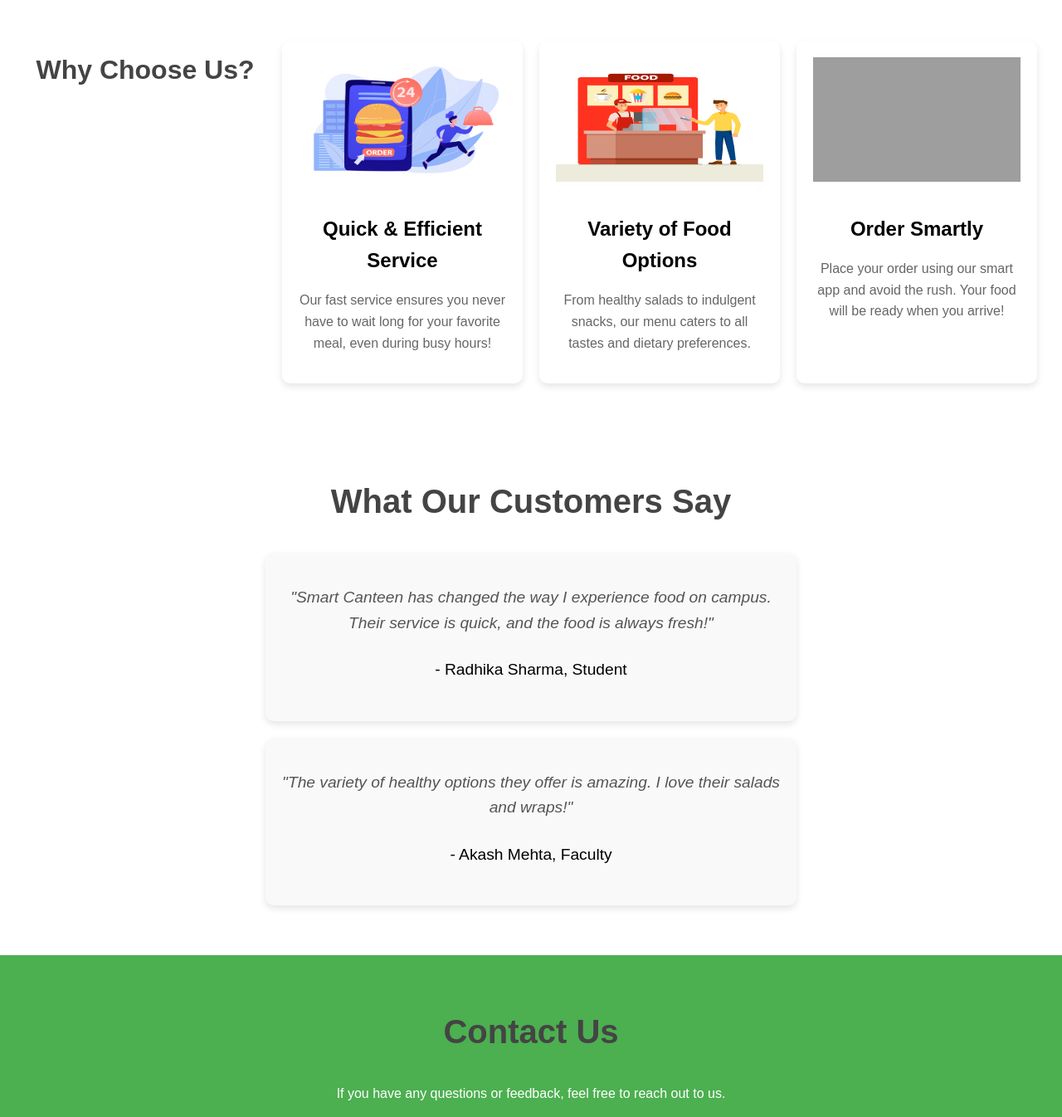
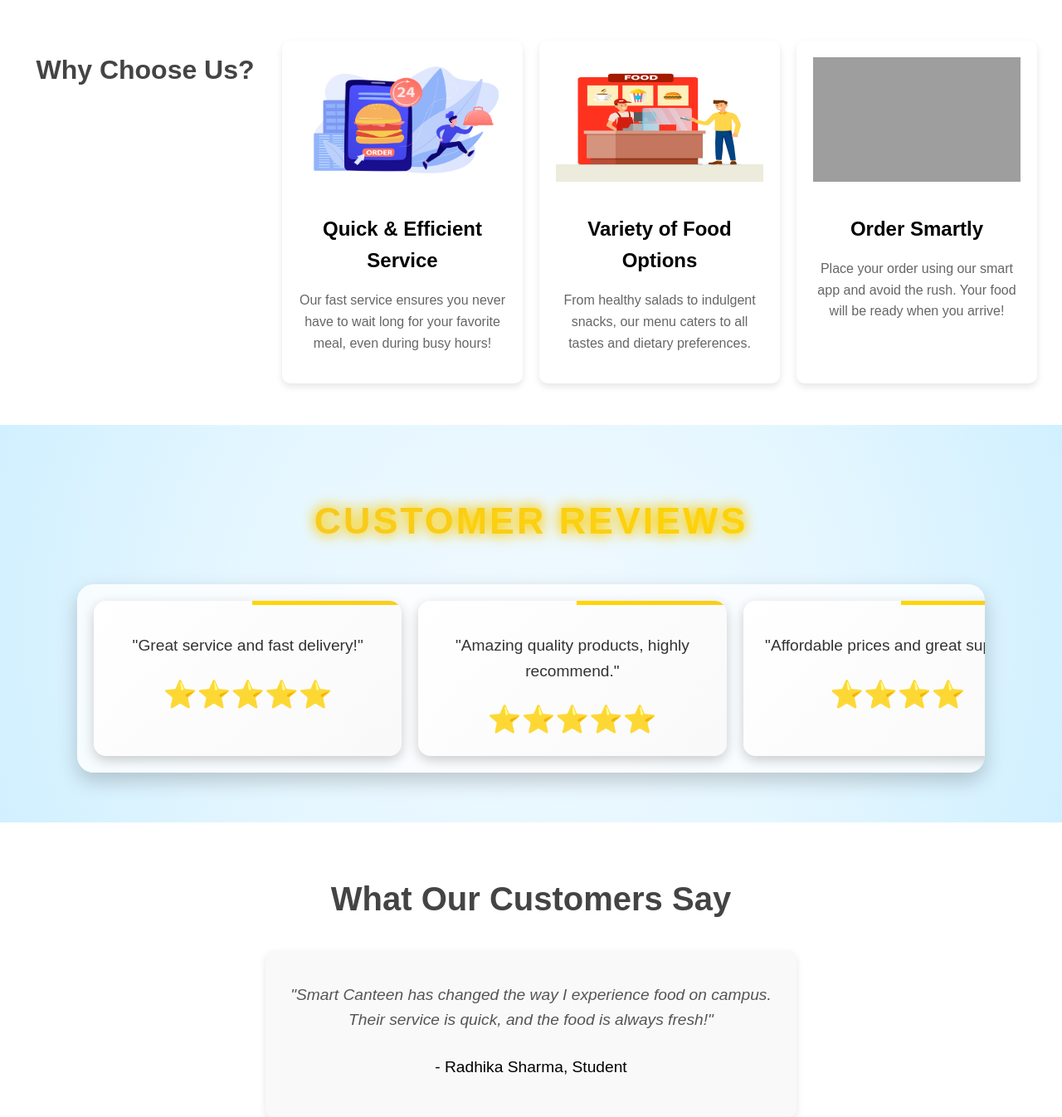
Before and after one commit to Shadabbelim2/smart-canteen, a PHP site: page / in a window 1280 px wide. Shown: the part 939-2285 px from the top of the page at 83% size. Run offline with PHP 8.4, Linux system fonts and the light colour scheme; grey boxes are pictures that could not be loaded.

Commit message:
add reviwe

```diff
--- a/index.html
+++ b/index.html
@@ -99,7 +99,37 @@
       <p>Place your order using our smart app and avoid the rush. Your food will be ready when you arrive!</p>
     </div>
   </section>
-
+  <div class="review-section">
+    <h2>Customer Reviews</h2>
+    <div class="slider-container">
+      <div class="review-slider">
+        <div class="review-card">
+          <p>"Great service and fast delivery!"</p>
+          <div class="stars">⭐⭐⭐⭐⭐</div>
+        </div>
+        <div class="review-card">
+          <p>"Amazing quality products, highly recommend."</p>
+          <div class="stars">⭐⭐⭐⭐⭐</div>
+        </div>
+        <div class="review-card">
+          <p>"Affordable prices and great support."</p>
+          <div class="stars">⭐⭐⭐⭐</div>
+        </div>
+        <div class="review-card">
+          <p>"Impressed by the packaging and timely delivery."</p>
+          <div class="stars">⭐⭐⭐⭐⭐</div>
+        </div>
+        <div class="review-card">
+          <p>"Products were exactly as described."</p>
+          <div class="stars">⭐⭐⭐⭐⭐</div>
+        </div>
+        <div class="review-card">
+          <p>"Good experience, will shop again."</p>
+          <div class="stars">⭐⭐⭐⭐</div>
+        </div>
+      </div>
+    </div>
+  </div>
 
 
   <!-- Testimonials Section -->
@@ -189,5 +219,6 @@ function redirectToLogin() {
 }
 
   </script>
+  <script src="index.js"></script>
 </body>
 </html>
--- /dev/null
+++ b/index.js
@@ -0,0 +1,20 @@
+const slider = document.querySelector('.review-slider');
+const cards = document.querySelectorAll('.review-card');
+const visibleCards = 3; // Number of visible cards
+let currentIndex = 0;
+
+function slideReviews() {
+  // Calculate card width (including margin)
+  const cardWidth = cards[0].offsetWidth + 20; // 20px is total margin (10px on each side)
+
+  // Calculate how far to slide
+  currentIndex++;
+  if (currentIndex + visibleCards > cards.length) {
+    currentIndex = 0; // Reset to start if it reaches the end
+  }
+
+  slider.style.transform = `translateX(-${currentIndex * cardWidth}px)`;
+}
+
+// Start sliding every 5 seconds
+setInterval(slideReviews, 5000);
--- a/style.css
+++ b/style.css
@@ -1649,3 +1649,159 @@ h2 {
     transform: translateY(-50%);
     cursor: pointer;
 }
+
+.review-section {
+  text-align: center;
+  background: radial-gradient(circle, #f0f8ff, #e6f7ff, #d1f0ff); /* Radial gradient for a vibrant background */
+  padding: 60px 20px;
+  position: relative;
+  overflow: hidden;
+}
+
+.review-section h2 {
+  font-size: 2.8rem;
+  color: #222;
+  text-transform: uppercase;
+  letter-spacing: 3px;
+  margin-bottom: 40px;
+  position: relative;
+  display: inline-block;
+  background: linear-gradient(90deg, #f4c430, #ffd700); /* Gradient for text */
+  -webkit-background-clip: text; /* For Safari and Chrome */
+  -webkit-text-fill-color: transparent; /* For Safari and Chrome */
+  background-clip: text; /* Standard property for compatibility */
+  text-fill-color: transparent; /* Standard property for compatibility */
+  animation: glow 2s infinite; /* Glow effect */
+}
+
+/* Glow Animation */
+@keyframes glow {
+  0%, 100% {
+    text-shadow: 0 0 5px #ffd700, 0 0 10px #f4c430;
+  }
+  50% {
+    text-shadow: 0 0 15px #ffd700, 0 0 20px #f4c430;
+  }
+}
+
+
+@keyframes glow {
+  0%, 100% {
+    text-shadow: 0 0 5px #ffd700, 0 0 10px #f4c430;
+  }
+  50% {
+    text-shadow: 0 0 15px #ffd700, 0 0 20px #f4c430;
+  }
+}
+
+.slider-container {
+  overflow: hidden;
+  width: 85%;
+  margin: 0 auto;
+  border-radius: 20px;
+  box-shadow: 0 10px 25px rgba(0, 0, 0, 0.2);
+  background: rgba(255, 255, 255, 0.8); /* Semi-transparent background */
+  padding: 20px;
+}
+
+.review-slider {
+  display: flex;
+  transition: transform 0.6s cubic-bezier(0.5, 1, 0.5, 1); /* Smooth bounce-like animation */
+  gap: 20px;
+}
+
+.review-card {
+  flex: 0 0 calc(33.33% - 20px);
+  background: linear-gradient(135deg, #ffffff, #f9f9f9);
+  box-shadow: 0 5px 15px rgba(0, 0, 0, 0.2);
+  padding: 20px;
+  border-radius: 15px;
+  overflow: hidden;
+  position: relative;
+  transition: transform 0.3s ease, box-shadow 0.3s ease;
+}
+
+.review-card:hover {
+  transform: translateY(-10px) scale(1.05);
+  box-shadow: 0 15px 30px rgba(0, 0, 0, 0.3);
+}
+
+.review-card::before {
+  content: "";
+  position: absolute;
+  top: 0;
+  left: 0;
+  width: 100%;
+  height: 5px;
+  background: linear-gradient(90deg, #ffd700, #f4c430);
+  animation: progress 4s infinite;
+}
+
+@keyframes progress {
+  0% {
+    left: -100%;
+  }
+  50% {
+    left: 0;
+  }
+  100% {
+    left: 100%;
+  }
+}
+
+.review-card p {
+  font-size: 1.2rem;
+  color: #333;
+  line-height: 1.6;
+  margin-bottom: 20px;
+}
+
+.stars {
+  font-size: 1.8rem;
+  color: #ffd700;
+  animation: sparkle 2s infinite ease-in-out;
+}
+
+@keyframes sparkle {
+  0%, 100% {
+    transform: scale(1);
+  }
+  50% {
+    transform: scale(1.2);
+  }
+}
+
+/* Responsive Styles */
+@media (max-width: 768px) {
+  .review-card {
+    flex: 0 0 100%;
+    margin-bottom: 20px;
+  }
+
+  .slider-container {
+    padding: 10px;
+    width: 100%;
+  }
+
+  .review-section h2 {
+    font-size: 2.2rem;
+  }
+
+  .review-card p {
+    font-size: 1rem;
+  }
+}
+
+@media (max-width: 480px) {
+  .review-section h2 {
+    font-size: 1.8rem;
+  }
+
+  .review-card p {
+    font-size: 0.9rem;
+  }
+
+  .stars {
+    font-size: 1.5rem;
+  }
+}
```
